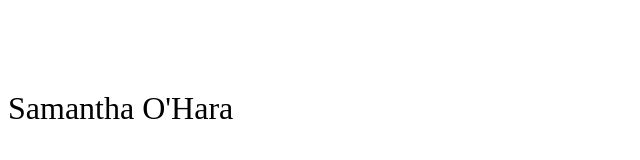
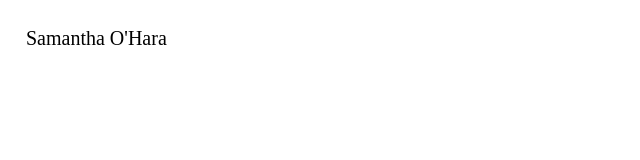
Before and after one commit to samantha-ohara/samantha-ohara.github.io, a plain HTML site: page index.html in a window 1280 px wide. Shown: the whole page, without its empty margins (0-640 px from the left). Drawn offline with Linux system fonts and the light colour scheme.

Commit message:
Add css file

```diff
--- a/style.css
+++ b/style.css
@@ -1,11 +1,20 @@
 body {
 	background-color: #FFFFFF;
-	color: white
+	color: white;
+    font-family: Times New Roman, Times, serif;
+    line-height: 140%;
+    font-size: 20px;
+    margin-top: 24px;
+    letter-spacing: 120%;
+    margin-left: 26px;
 }
 
 p {
-	font-size: 32px;
-	margin-top: 90px;
+    display: block;
+    margin-block-start: 1em;
+    margin-block-end: 1em;
+    margin-inline-start: 0px;
+    margin-inline-end: 0px;
 }
 
 a {
```
